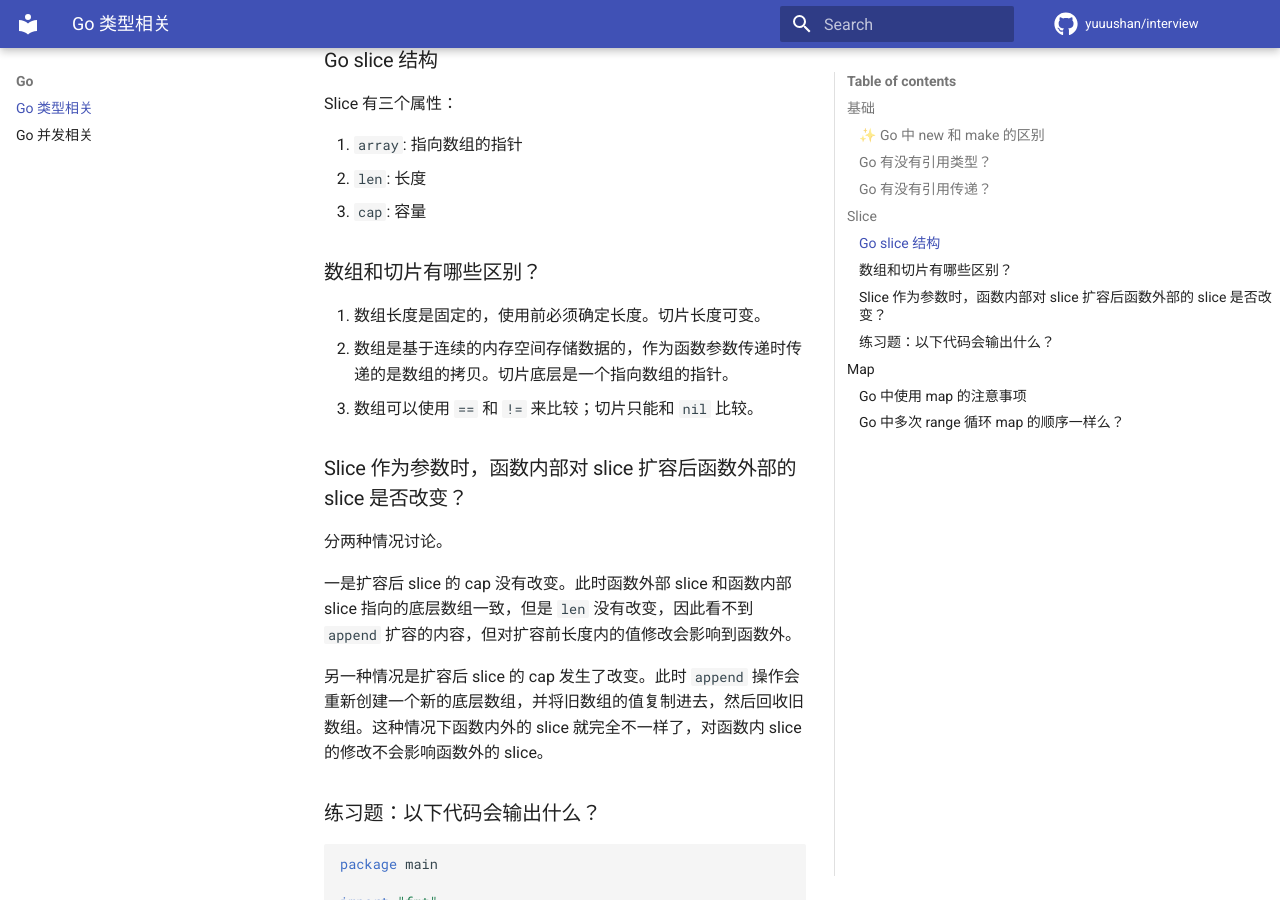
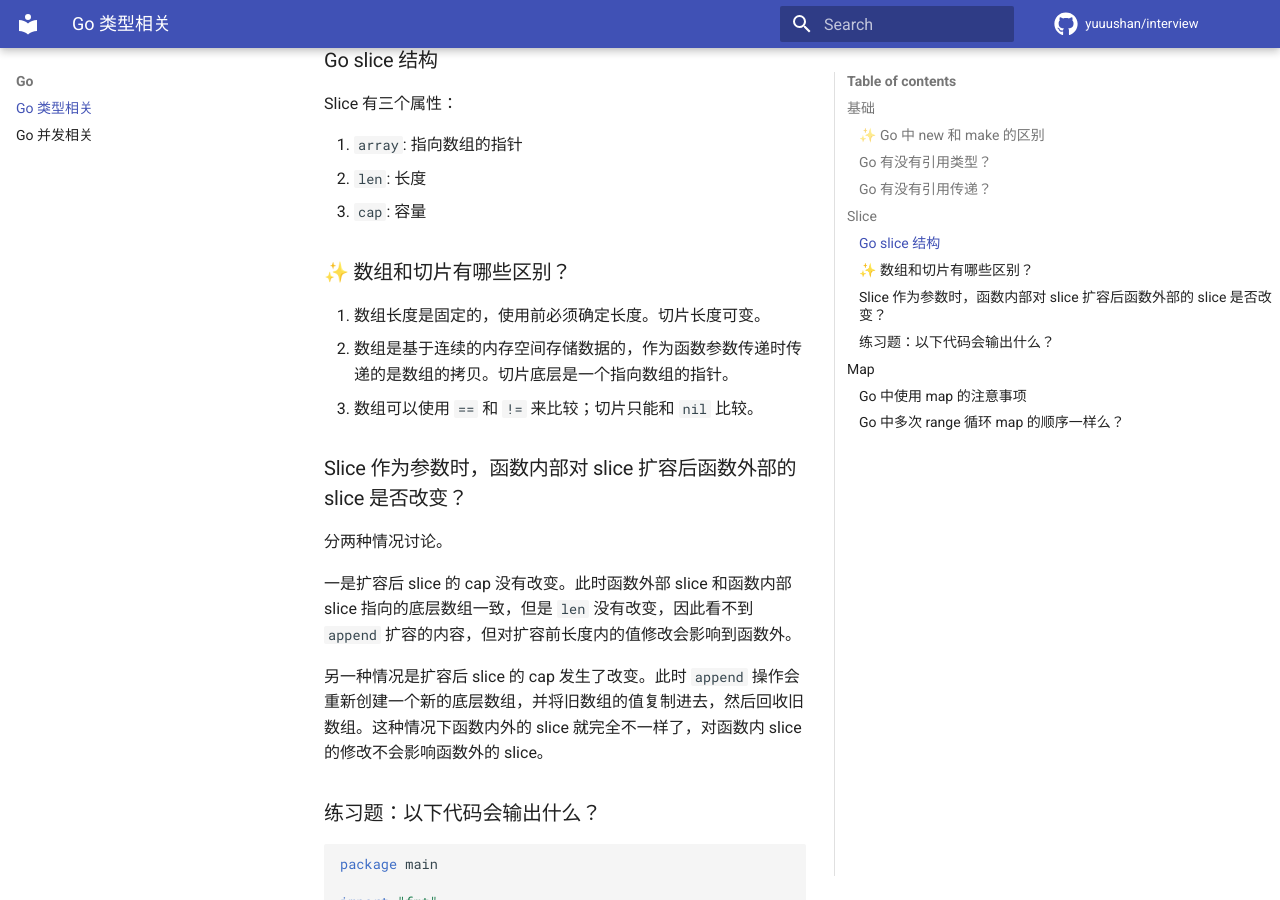
Before and after one commit to yuuushan/interview, an MkDocs documentation site: the page built from docs/go/go-type.md, in a window 1280 px wide and 900 px high, scrolled down 890 px. Built offline with MkDocs 1.6.1 and Material for MkDocs 9.7.7, drawn with Linux system fonts in a browser that asks for light colours; comment, search, counter and statistics services are not loaded.

Commit message:
🎨 (go): 标记“数组与切片区别”为高频问题

```diff
--- a/docs/go/go-type.md
+++ b/docs/go/go-type.md
@@ -30,7 +30,7 @@ Slice 有三个属性：
 2. `len`: 长度
 3. `cap`: 容量
 
-### 数组和切片有哪些区别？
+### ✨ 数组和切片有哪些区别？
 
 1. 数组长度是固定的，使用前必须确定长度。切片长度可变。
 2. 数组是基于连续的内存空间存储数据的，作为函数参数传递时传递的是数组的拷贝。切片底层是一个指向数组的指针。
```
